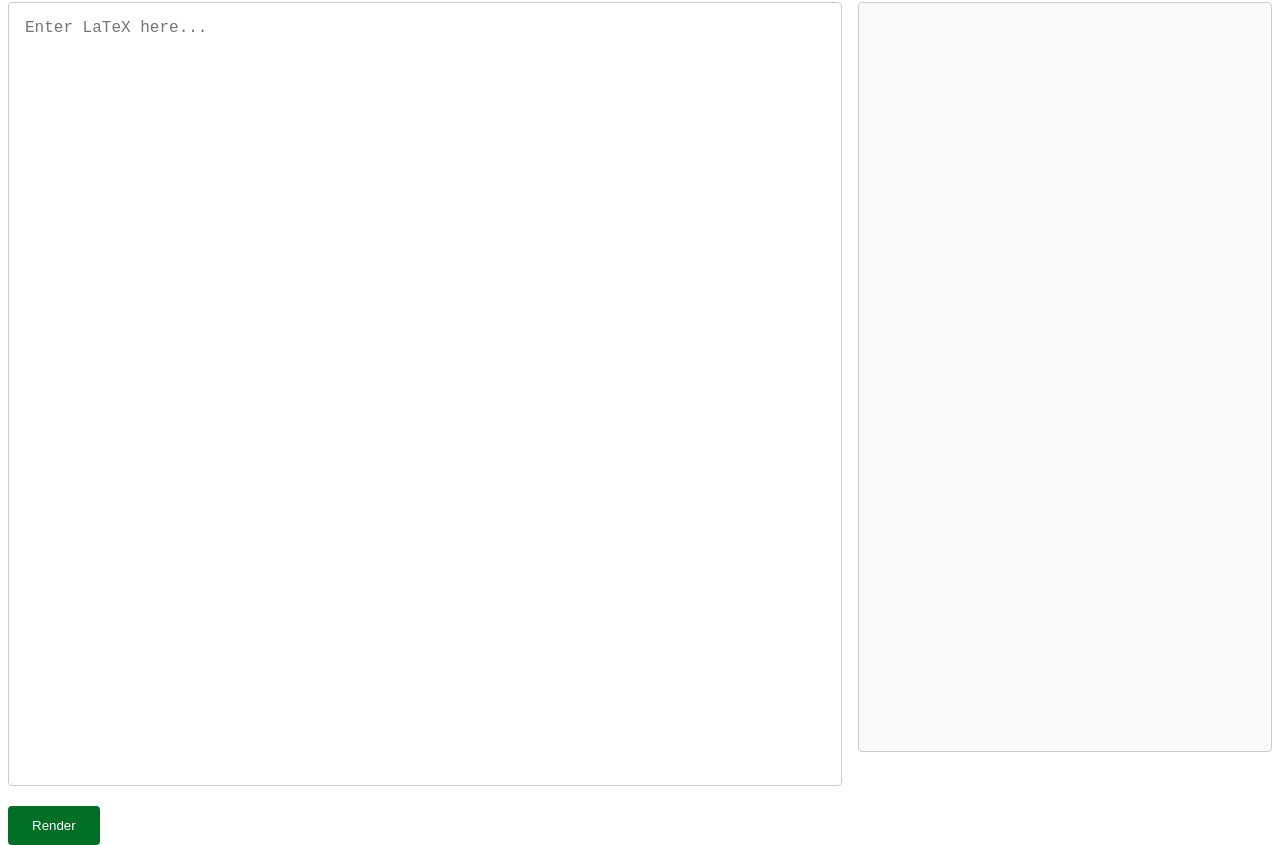
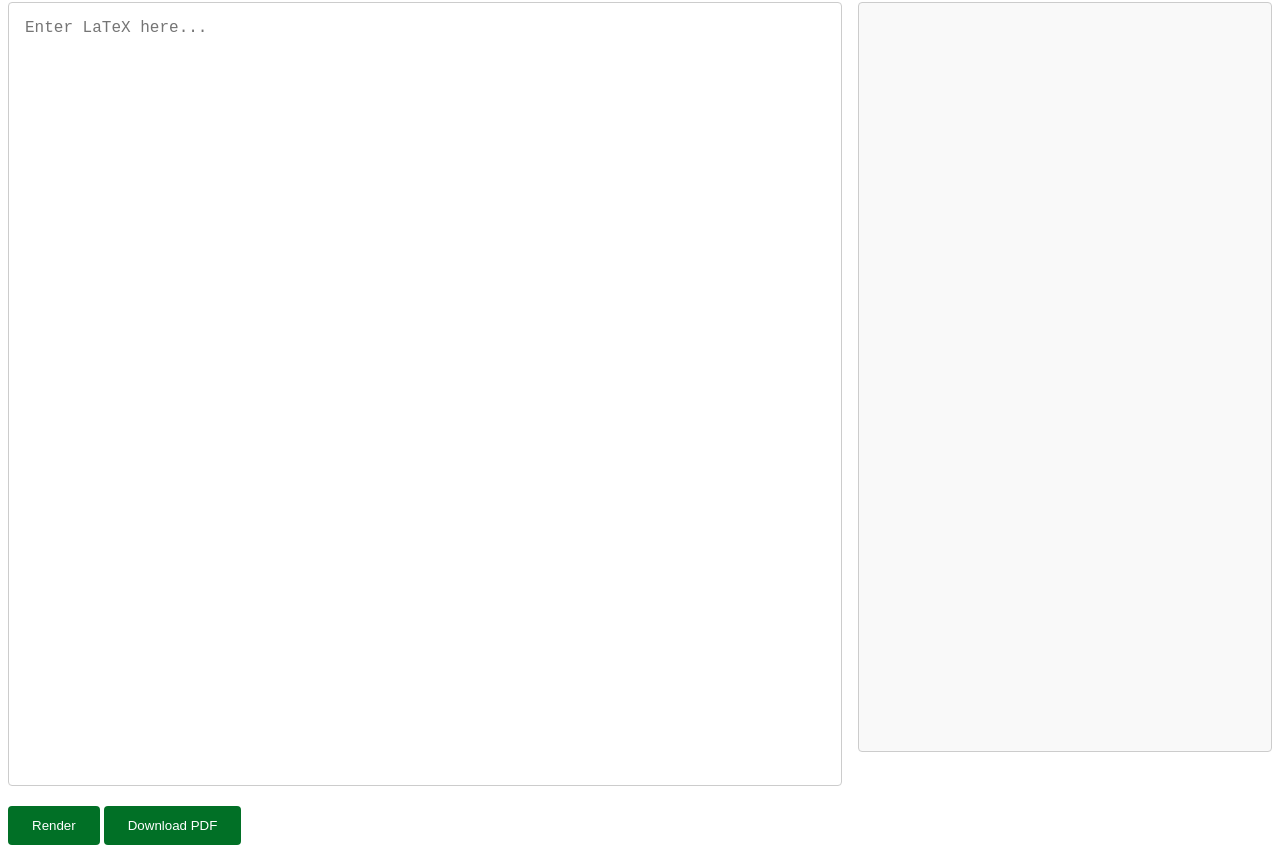
Before and after one commit to aln730/zxcvToolSHED, a SvelteKit app: page /latex in a window 1280 px wide. Shown: the part 112-957 px from the top of the page. Built offline with nearby package versions, Linux system fonts and the light colour scheme.

Commit message:
intial finale de lateX

```diff
--- a/package.json
+++ b/package.json
@@ -24,6 +24,8 @@
 		"vite": "^6.2.6"
 	},
 	"dependencies": {
+		"html2canvas": "^1.4.1",
+		"jspdf": "^3.0.1",
 		"katex": "^0.16.22"
 	}
 }
--- a/src/routes/latex/+page.svelte
+++ b/src/routes/latex/+page.svelte
@@ -1,6 +1,8 @@
 <script lang="ts">
 	import katex from 'katex';
 	import 'katex/dist/katex.min.css';
+	import jsPDF from 'jspdf';
+	import html2canvas from 'html2canvas';
 
 	let latexInput = '';
 	let renderedLatex = '';
@@ -17,6 +19,21 @@
 			error = err.message;
 			renderedLatex = '';
 		}
+	}
+
+	async function exportToPDF() {
+		const outputEl = document.getElementById('rendered-output');
+		if (!outputEl) return;
+
+		const canvas = await html2canvas(outputEl);
+		const imgData = canvas.toDataURL('image/png');
+		const pdf = new jsPDF();
+
+		const imgWidth = 190;
+		const imgHeight = (canvas.height * imgWidth) / canvas.width;
+
+		pdf.addImage(imgData, 'PNG', 10, 10, imgWidth, imgHeight);
+		pdf.save('latex-output.pdf');
 	}
 </script>
 
@@ -77,18 +94,13 @@
 		text-decoration: none;
 	}
 
-	/* Style for the image */
-	img {
-		width: 100%;
-		max-width: 400px;
-		display: block;
-		margin: 0 auto 1rem;
-	}
+
     h2 a{
         color: #0830e2;
 		text-decoration: none;
         text-align: center;
     }
+
 </style>
 
 <h2><a href="https://quickref.me/latex">CLICK ME FOR QUICK REFERENCE!!</a></h2>
@@ -101,13 +113,15 @@
 		<div class="box">
 			<textarea bind:value={latexInput} placeholder="Enter LaTeX here..."></textarea>
 			<button on:click={renderLatex}>Render</button>
+            <button on:click={exportToPDF}>Download PDF</button>
 			{#if error}
 				<p class="error">{error}</p>
 			{/if}
 		</div>
 
-		<div class="box output">
-			{@html renderedLatex}
-		</div>
+        <div class="box output" id="rendered-output">
+            {@html renderedLatex}
+        </div>
+
 	</div>
 </div>
```
Also changed, not shown: 1 other file (tests, documents, lock files or other folders).
